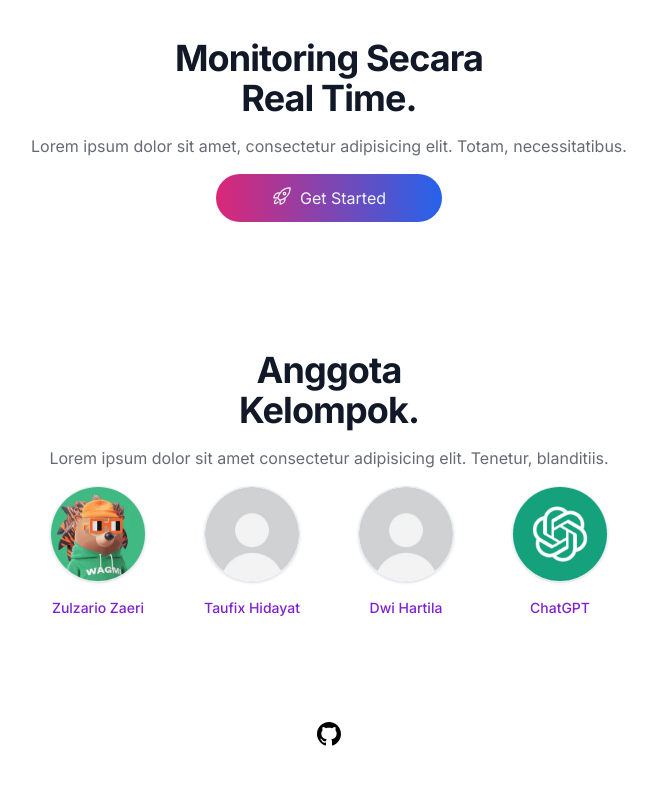
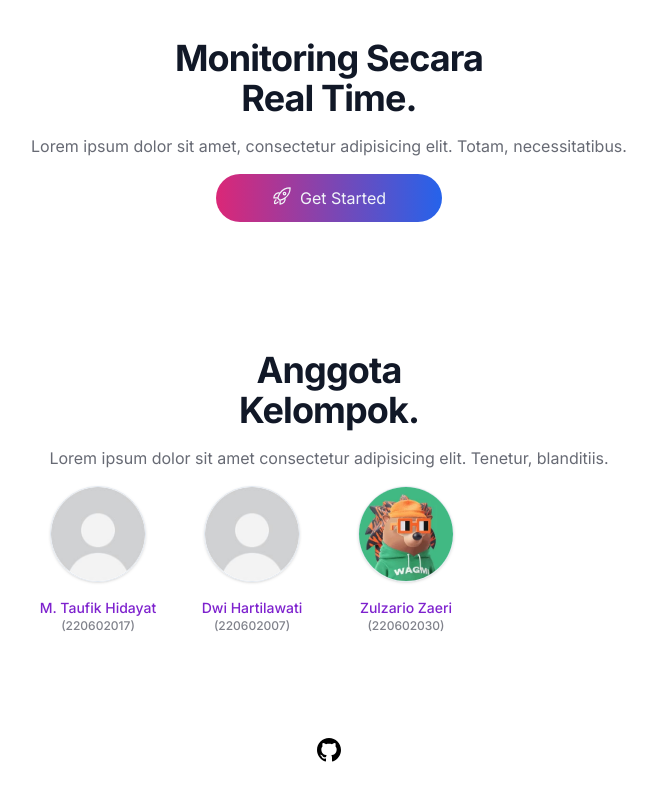
Before and after one commit to ryotwell/iot.app, a Next.js app: page / in a window 1280 px wide. Shown: the part 930-1730 px from the top of the page, without its empty margins (311-968 px from the left). Built offline with nearby package versions, Linux system fonts and the light colour scheme; no server answers.

Commit message:
update team

```diff
--- a/src/components/Team.js
+++ b/src/components/Team.js
@@ -5,29 +5,32 @@ function Team() {
         <ul className="grid grid-cols-2 lg:grid-cols-4 gap-4 w-full">
             <li>
                 <TeamCard
-                    name='Zulzario Zaeri'
-                    photo="/team/rand.webp"
+                    name='M. Taufik Hidayat'
+                    photo="/team/noprofile.jpg"
+                    nim="220602017"
                 />
             </li>
             <li>
                 <TeamCard
-                    name='Taufix Hidayat'
+                    name='Dwi Hartilawati'
                     photo="/team/noprofile.jpg"
+                    nim="220602007"
+
                 />
             </li>
             <li>
                 <TeamCard
-                    name='Dwi Hartila'
-                    photo="/team/noprofile.jpg"
+                    name='Zulzario Zaeri'
+                    photo="/team/rand.webp"
+                    nim="220602030"
                 />
             </li>
-            <li>
+            {/* <li>
                 <TeamCard
                     name='ChatGPT'
                     photo="/team/chatgpt.jpg"
-
                 />
-            </li>
+            </li> */}
         </ul>
     )
 }
--- a/src/components/TeamCard.js
+++ b/src/components/TeamCard.js
@@ -1,4 +1,4 @@
-function TeamCard({ name, photo ='' }) {
+function TeamCard({ name, photo = null, nim = null }) {
     return (
         <div className="space-y-4">
             <img
@@ -8,6 +8,11 @@ function TeamCard({ name, photo ='' }) {
             <div className="space-y-2">
                 <div className="text-sm font-medium lg:text-sm text-center">
                     <h3 className="text-purple-700 dark:text-purple-500">{name}</h3>
+                    {nim && (
+                        <h3 className="text-xs text-slate-950/50">
+                            {`(${nim})`}
+                        </h3>
+                    )}
                 </div>
             </div>
         </div>
```
